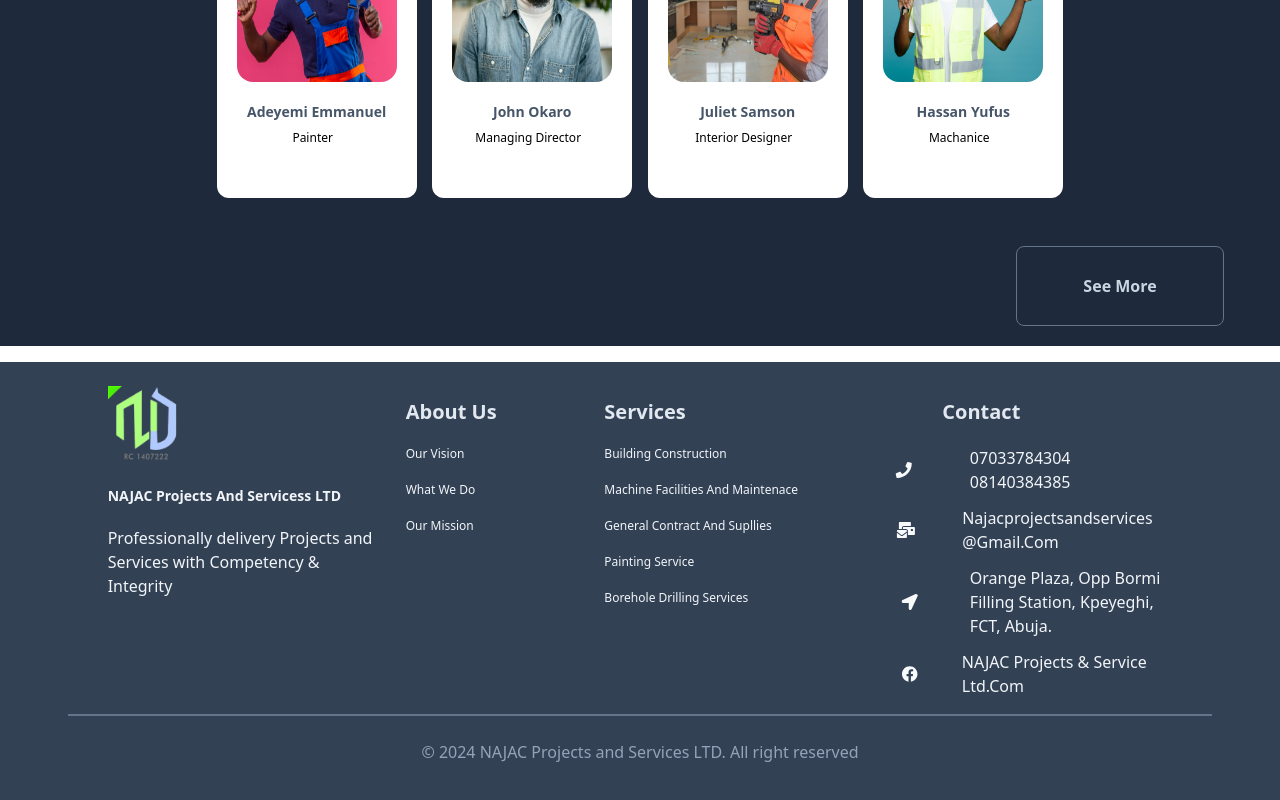
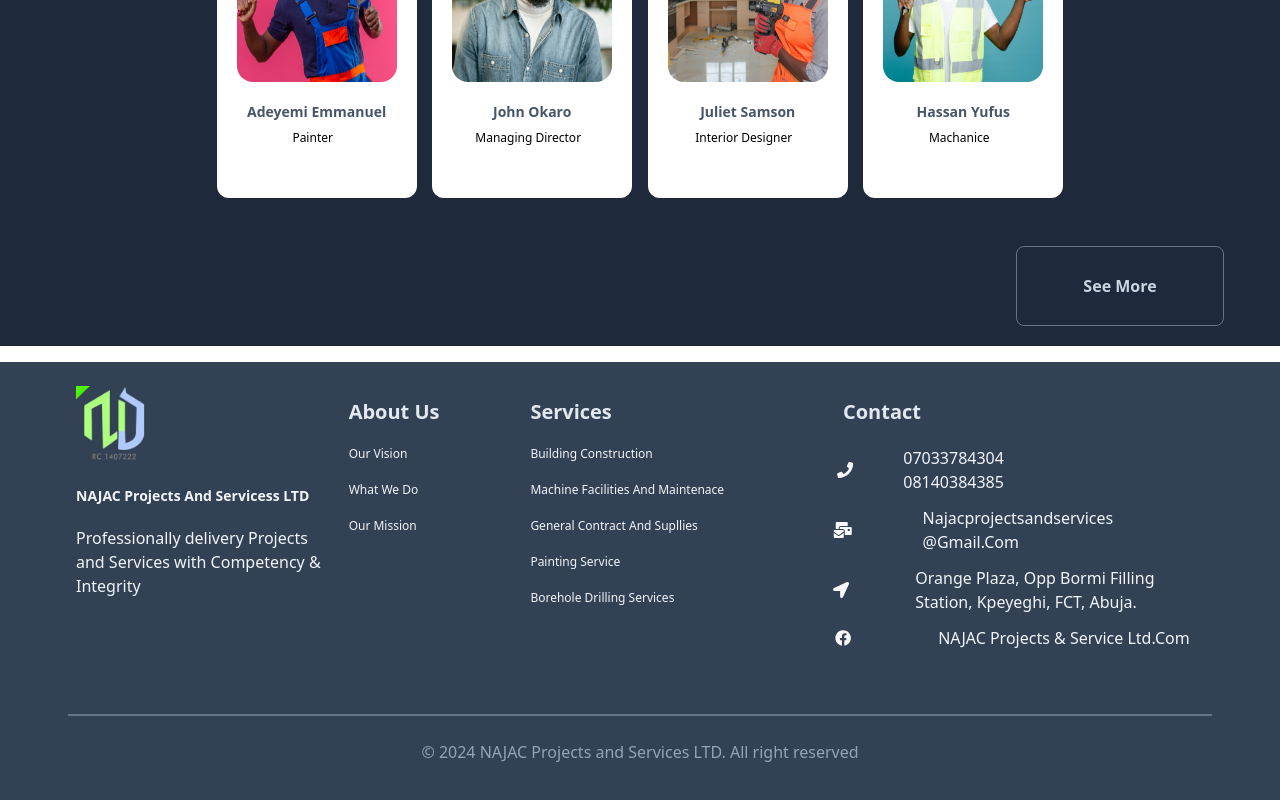
Before and after one commit to Olajcodes/Unclebigbay_Hackathon, a React (Vite) app in the folder hackathon/: page / in a window 1280 px wide. Shown: the part 2560-3360 px from the top of the page. Built offline with nearby package versions, Linux system fonts and the light colour scheme.

Commit message:
footer agian

```diff
--- a/hackathon/src/component/Footer.jsx
+++ b/hackathon/src/component/Footer.jsx
@@ -56,26 +56,26 @@ const Footer = () => {
 
 
              </div>
-             <div className="w-auto  md:w-1/4 md:h-80 h-auto m-1 ">
+             <div className="w-auto sm:w-2/5   md:h-80 h-auto m-1 ">
               <h3 className='text-slate-200 font-bold text-left md:ml-12 text-xl m-1 p-1 my-3 capitalize'> contact </h3>
 
               <div className="flex m-1 p-1 items-center  gap-3 justify-between w-auto h-auto ">
-               <FaPhone className='text-slate-50 -m-7 w-1/4 block'/>
-                <div className='mr-9 md:-mr-1 w-3/4'>
+               <FaPhone className='text-slate-50 sm:-m-7 w-1/4 block lg:-ml-1'/>
+                <div className='mr-9 sm:-mr-1 w-3/4'>
                   <a className='block text-slate-100 capitalize hover:text-slate-500' href="tel:+2347033784304">07033784304</a>
                   <a className='block text-slate-100 capitalize hover:text-slate-500'  href="tel:+2348140384385">08140384385</a>
                 </div>
               </div>
               <div className="flex   m-1 p-1 items-center  gap-3 justify-around w-auto h-auto ">
-                <FaMailBulk className='text-slate-50 m-1 md:w-1/4 md:-ml-4 md:mr-5  block'/>
+                <FaMailBulk className='text-slate-50 m-1 md:w-1/4 sm:-ml-4 lg:-ml-1 md:mr-5  block'/>
                 <a className='block  text-slate-100 capitalize hover:text-slate-500 md:3/4'  href="mailto:najacprojectsandservices@gmail.com">najacprojectsandservices @gmail.com</a>
               </div>
               <div className="flex m-1 p-1 items-center  gap-3 justify-around w-auto h-auto ">
-                <FaLocationArrow className='text-slate-50 m-1 md:w-1/4 block md:-ml-5'/>
+                <FaLocationArrow className='text-slate-50 lg:-ml-1 m-1 md:w-1/4 block sm:-ml-5'/>
                 <p className='block  mr-2 text-slate-100 capitalize md:w-3/4  hover:text-slate-500 ml-3' >Orange Plaza, opp Bormi Filling Station, Kpeyeghi, FCT, Abuja.</p>
               </div>
               <div className="flex m-1 p-1 items-center  gap-3 justify-around w-auto h-auto ">
-                <FaFacebook className='text-slate-50 md:w-1/4 md:-ml-4  block '/>
+                <FaFacebook className='text-slate-50 md:w-1/4 sm:-ml-4  block '/>
                 <p className='block  text-slate-100 capitalize hover:text-slate-500 ml-3' >NAJAC projects & Service Ltd.com</p>
               </div>
 
```
